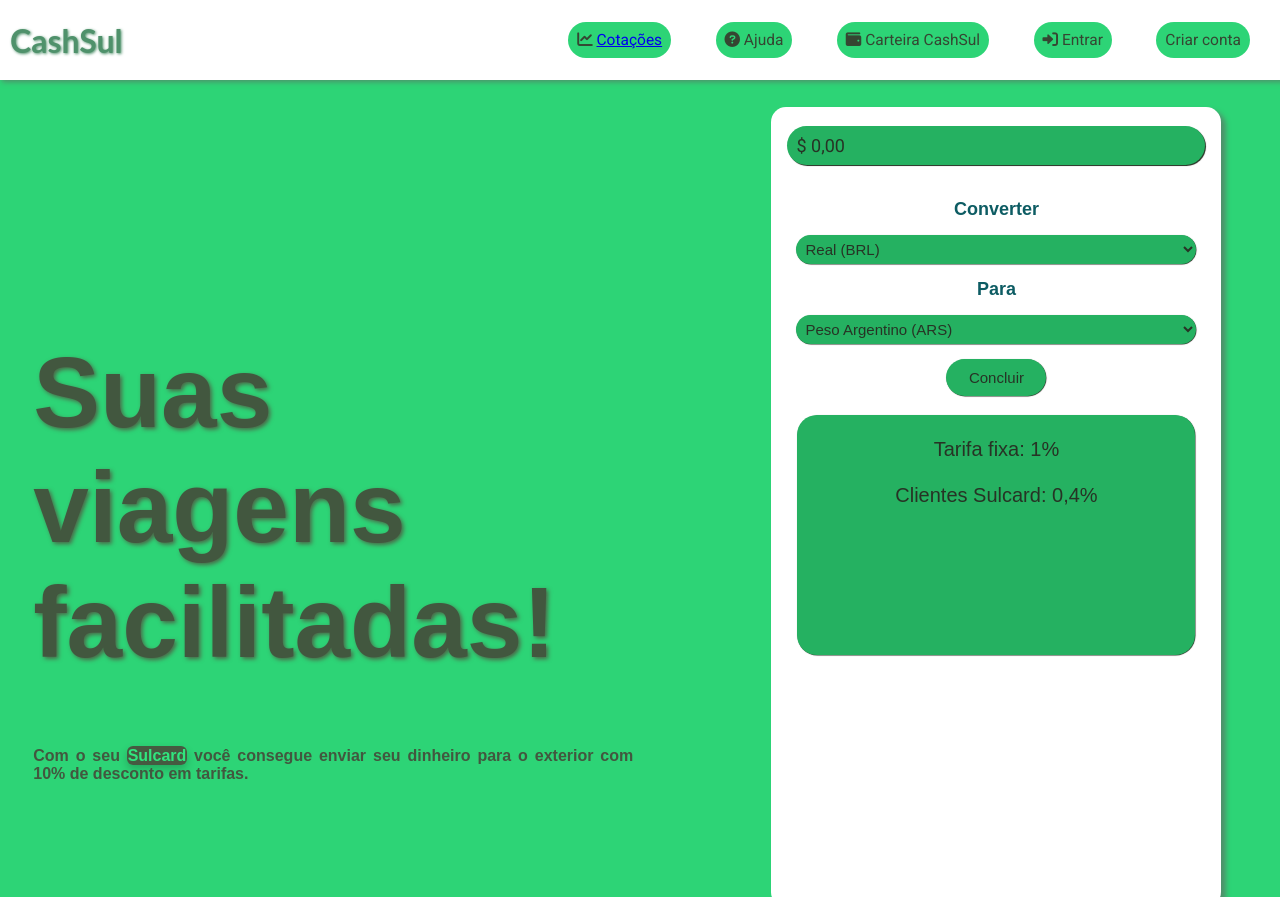
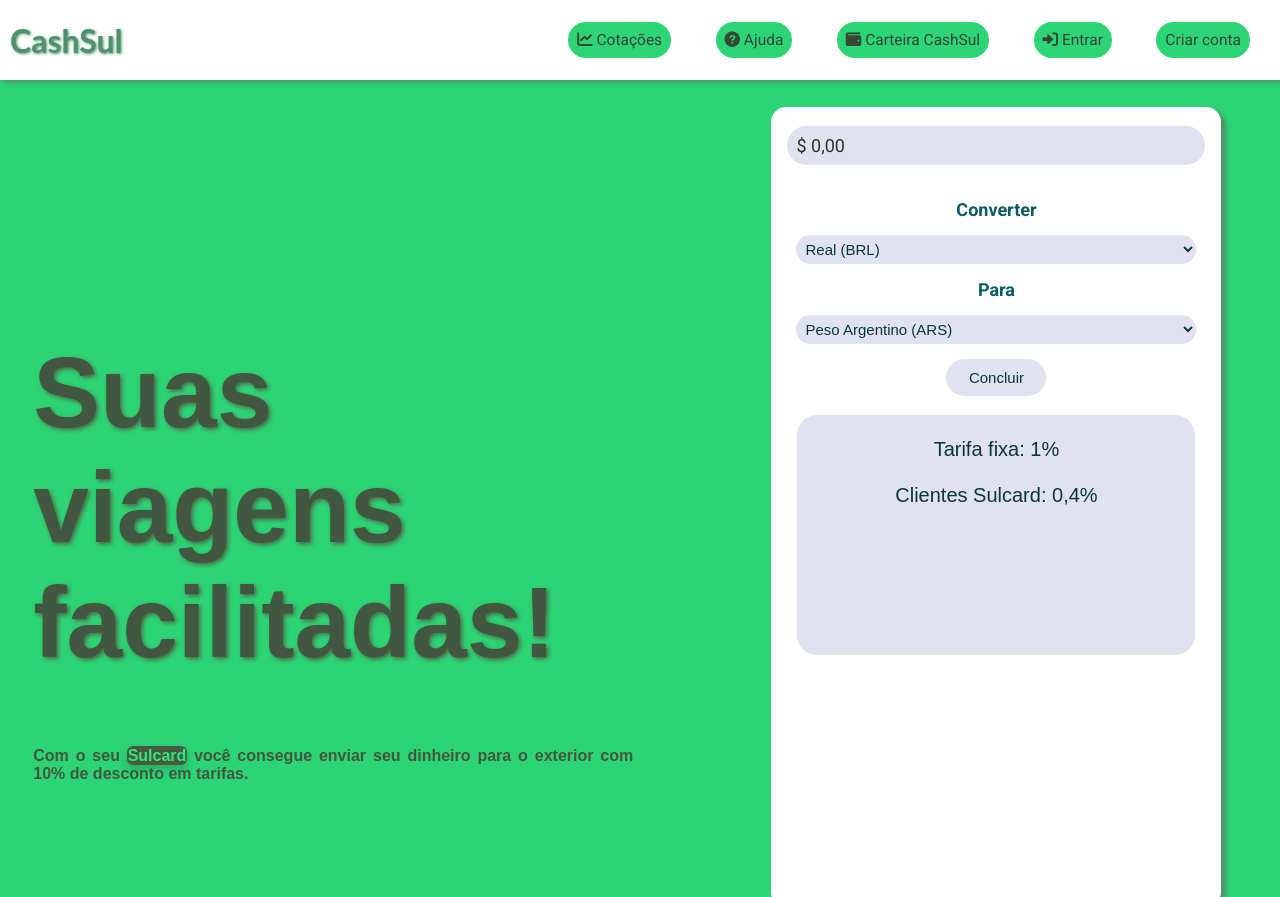
Before and after one commit to MateusCavalcante00/CashSul, a plain HTML site: page index.html in a window 1280 px wide. Shown: the top 897 px of the page. Drawn offline with nearby package versions, Linux system fonts and the light colour scheme.

Commit message:
Update estilo.css

```diff
--- a/estilo.css
+++ b/estilo.css
@@ -46,10 +46,15 @@ body {
     cursor: pointer;
     padding: 9px;
     border-radius: 20px;
-    transition: background-color 0.4s, color 0.4s, box-shadow 0.3s ease, transform 0.3s ease;
+    transition: background-color 0.2s, color 0.4s, box-shadow 0.3s ease, transform 0.2s ease;
     font-size: 15.5px;
     font-family: 'Roboto' , sans-serif;
     display: inline-block;
+}
+
+ a{
+    text-decoration: none;
+    color:  #354632;
 }
 
 .header1 span:hover {
@@ -68,7 +73,7 @@ body {
     color: #120c69;
     height: 100vh;
     width: 450px;
-    text-align: center;
+    text-align: left;
     margin: 0 auto;
     margin-right: 4%;
     border-radius: 15px;
@@ -107,14 +112,13 @@ body {
 
 /**/
 input[type='number'] {
-    color: #F8F8F8;
+    color: #09363a;
     width: 400px;
     padding: 9px;
     margin-bottom: 15px;
     border-radius: 20px;
     border: none;
-    box-shadow: 1px 1px 0.7px #273325;
-    background-color: #25b161;
+    background-color: #e1e2f0;
     font-family: 'Roboto', sans-serif;
     font-size: 18px;
     caret-color: auto;
@@ -127,11 +131,10 @@ input::placeholder {
 }
 
 .botao {
-    background-color: #25b161;
+    background-color: #e1e2f0;
     margin-bottom: 19px;
     width: 100px;
-    color:#273325;
-    box-shadow: 0.5px 0.5px 0.7px #273325;
+    color: #09363a;
     padding: 10px;
     border-radius: 20px;
     border: none;
@@ -149,22 +152,21 @@ input::placeholder {
 /**/
 select {
     width: 400px;
-    color:#273325;
-    box-shadow: 0.5px 0.5px 0.7px #273325;
+    color: #09363a;
     padding: 5px;
     gap: 20px;
     margin-bottom: 15px;
     border-radius: 30px;
     border: none;
-    background-color: #25b161;
+    background-color: #e1e2f0;
     font-size: 15px;
     font-family: 'Poppins', sans-serif;
     cursor: pointer;
-    transition: background-color 0.4s, color 0.4s, box-shadow 0.2s ease, transform 0.3s ease;
+    transition: background-color 0.2s, color 0.4s,  transform 0.2s ease;
 }
 
 select:hover {
-    Background-color: #e1e2f0;
+    background-color: #e1e2f0;
     color: #09363a;
     transform: scale(1.1);
 }
@@ -173,8 +175,8 @@ select:hover {
 #valores {
     width: 398px;
     height: 30%;
-    background-color: #25b161;
-    color:#273325;
+    background-color: #e1e2f0;
+    color: #09363a;
     margin-bottom: 20px;
     border-radius: 20px;
     border: none;
@@ -182,7 +184,6 @@ select:hover {
     display: table;
     font-size: 20px;
     font-family: 'Raleway', sans-serif;
-    box-shadow: 0.5px 0.5px 0.7px #273325;
 }
 
 /**/
@@ -192,7 +193,7 @@ select:hover {
     color: #0D5C63;
     text-align: left;
     margin-bottom: 15px;
-    font-family: 'Raleway', sans-serif;
+    font-family: 'Roboto', sans-serif;
 }
 
 
```
